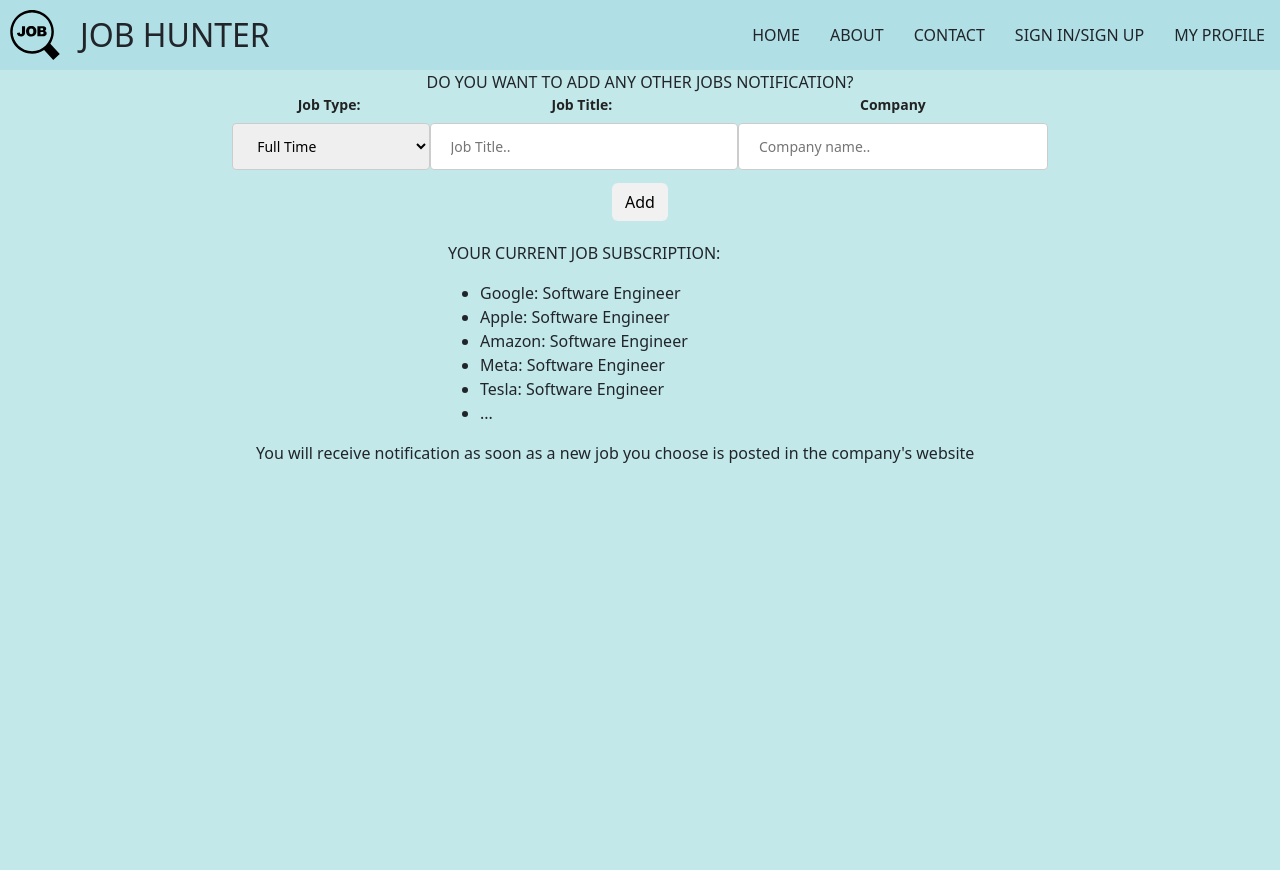
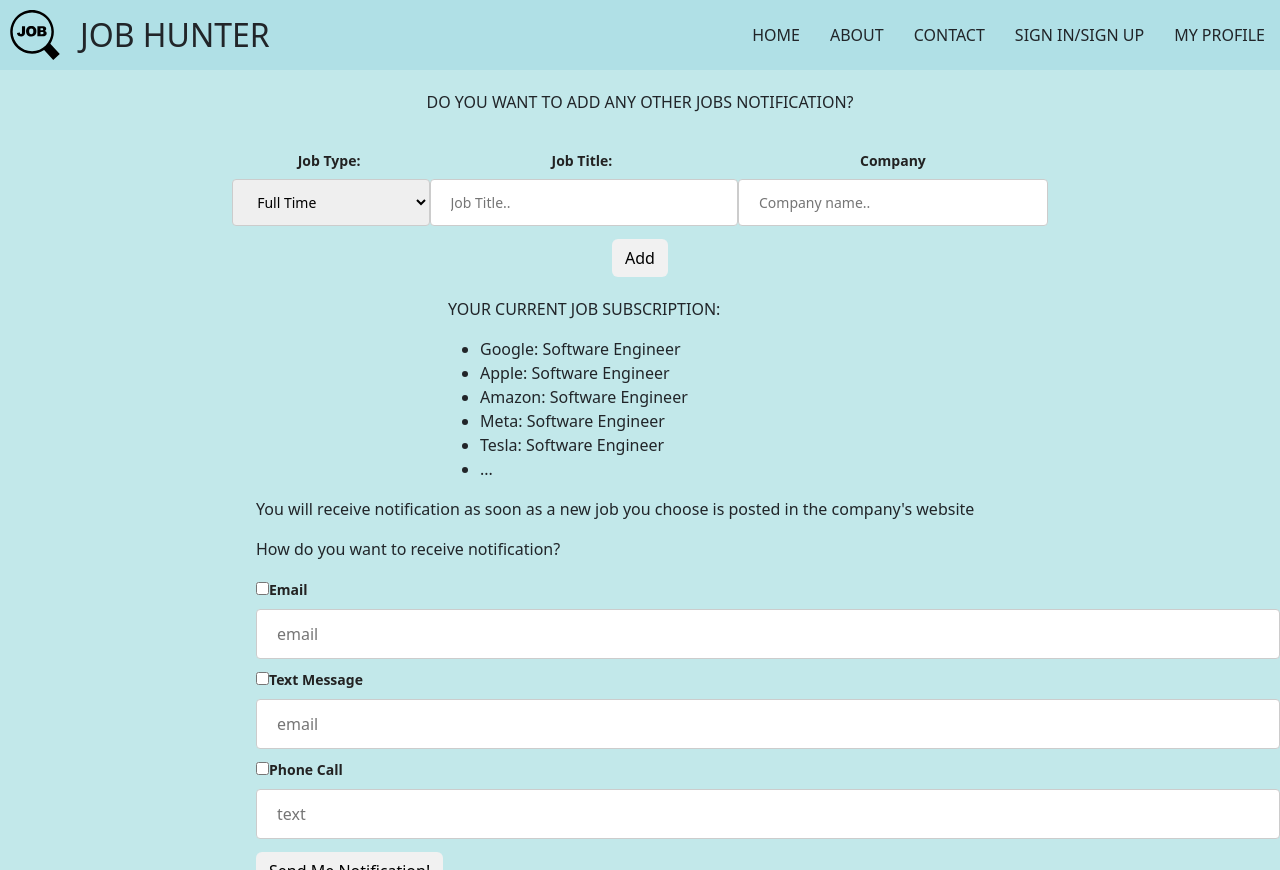
Before and after one commit to xevor11/Job_Classifier, a React (Create React App) app in the folder job_hunter/: page /myprofile in a window 1280 px wide. Built offline with nearby package versions, Linux system fonts and the light colour scheme.

Commit message:
add more button, functions and style

```diff
--- a/job_hunter/src/routes/contact/contact.styles.scss
+++ b/job_hunter/src/routes/contact/contact.styles.scss
@@ -88,9 +88,9 @@
 	color: white;
 }
 
-.button:disabled {
-	pointer-events: none;
-}
+// .button:disabled {
+// 	pointer-events: none;
+// }
 
 .button:hover {
 	color: #fff;
@@ -99,10 +99,10 @@
 	transform: translateY(-2px);
 }
 
-.button:active {
-	box-shadow: none;
-	transform: translateY(0);
-}
+// .button:active {
+// 	box-shadow: none;
+// 	transform: translateY(0);
+// }
 
 // .button-28 {
 // 	appearance: none;
--- a/job_hunter/src/routes/myprofile/myprofile.component.jsx
+++ b/job_hunter/src/routes/myprofile/myprofile.component.jsx
@@ -17,15 +17,17 @@ class MyProfile extends React.Component {
 
 	handleSubmit(event) {
 		event.preventDefault();
-
+		alert('We will send you notification as soon as the job is posted!');
 	}
 
 	render() {
 		return (
 			<Fragment>
 				<div className='myprofile-website'>
+					<div className='myprofile-website-spacer'></div>
 					<div className='forms'>
-						DO YOU WANT TO ADD ANY OTHER JOBS NOTIFICATION?
+						<p>DO YOU WANT TO ADD ANY OTHER JOBS NOTIFICATION?</p>
+						<div className='myprofile-website-spacer'></div>
 						<form action='/action_page.php'>
 							<label>
 								Job Type:&nbsp;
@@ -88,7 +90,63 @@ class MyProfile extends React.Component {
 							<li>Tesla: Software Engineer</li>
 							<li>...</li>
 						</ul>
-                        <p className='explain'>You will receive notification as soon as a new job you choose is posted in the company's website </p>
+						<p className='explain'>
+							You will receive notification as soon as a new job you choose is
+							posted in the company's website{' '}
+						</p>
+					</div>
+					<div className='how-receive'>
+						<p>How do you want to receive notification?</p>
+
+						<form action='/action_page.php'>
+							<input type='checkbox' id='Email' name='Email' value='Email' />
+							<label for='Email'> Email </label>
+							<input
+								className='contact-email2'
+								id='contact-user-input-email2'
+								type='email'
+								placeholder='email'
+							/>
+							<br />
+							<input type='checkbox' id='Text' name='Text' value='Text' />
+							<label for='Text'> Text Message</label>
+							<input
+								className='contact-email2'
+								id='contact-user-input-email2'
+								type='email'
+								placeholder='email'
+							/>
+							<br />
+							<input
+								type='checkbox'
+								id='notification'
+								name='notification'
+								value='notification'
+							/>
+							<label for='notification'> Phone Call</label>
+							<input
+								className='contact-email2'
+								id='contact-user-input-email2'
+								type='text'
+								placeholder='text'
+							/>
+
+							<br />
+						</form>
+						<button className='btn' onSubmit={this.handleSubmit}>
+							Send Me Notification!
+						</button>
+						<div className='space-end'></div>
+
+						{/* <label>
+
+							<select >
+								<option value='Email'>Email</option>
+								<option value='Text Message'>Part Time</option>
+								<option value='Phone Call'>Internship</option>
+								<option value='App notification'>Co-op</option>
+							</select>
+						</label> */}
 					</div>
 				</div>
 			</Fragment>
--- a/job_hunter/src/routes/myprofile/myprofile.styles.scss
+++ b/job_hunter/src/routes/myprofile/myprofile.styles.scss
@@ -9,7 +9,7 @@
 	text-align: center;
 }
 
-.forms .btn {
+.btn {
 	margin-top: 5px;
 	position: relative;
 	//   transform: translate(-50%, -50%);
@@ -24,7 +24,7 @@
 	//   text-align: center;
 }
 
-.forms .btn:hover {
+.btn:hover {
 	background-color: black;
 	color: white;
 }
@@ -53,3 +53,17 @@ select {
 .explain{
     margin-left: 20%;
 }
+
+.myprofile-website-spacer {
+    height: 20px;
+}
+
+.how-receive{
+     margin-left: 20%;
+
+
+}
+
+.space-end{
+    height: 30px;
+}
```
Also changed, not shown: job_hunter/src/components/sign-in-form/sign-in-form.component.jsx (deleted, +0 -84 lines), job_hunter/src/components/sign-in-form/sign-in-form.styles.jsx (deleted, +0 -16 lines), job_hunter/src/components/sign-up-form/sign-up-form.component.jsx (deleted), job_hunter/src/components/sign-up-form/sign-up-form.styles.jsx (deleted). Lines whose indentation alone changed are shown as unchanged.
